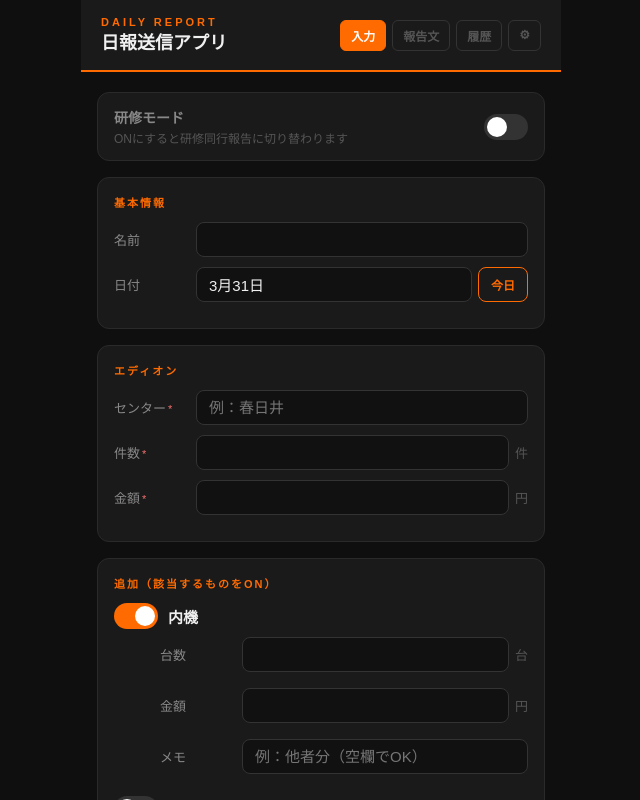
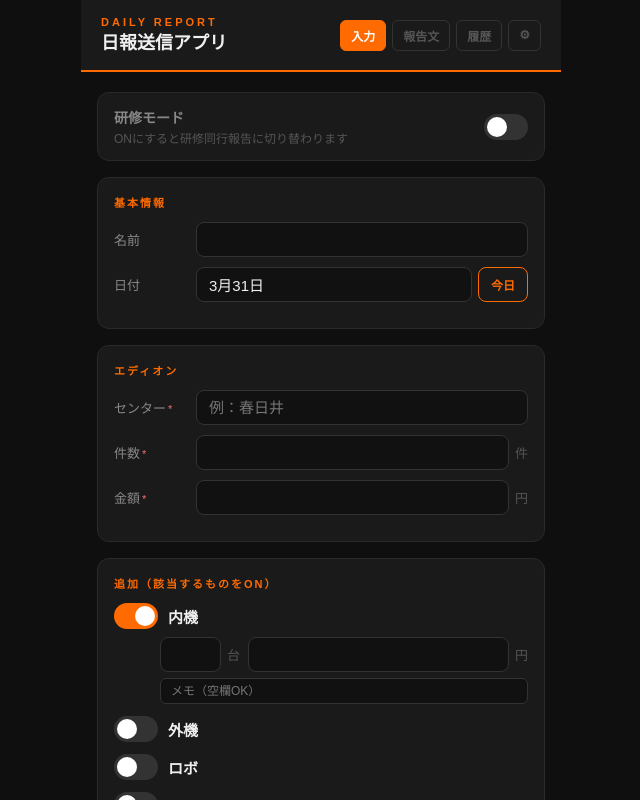
Before and after one commit to sho08riku112509-sketch/report-app, a React (Vite) app: page / in a window 1280 px wide. Both pictures are taken after a click on the element 455 px from the left and 616 px from the top of the page. Shown: the top 800 px of the page, without its empty margins (319-959 px from the left). Built offline with nearby package versions, Linux system fonts and the light colour scheme.

Commit message:
追加項目のレイアウトをコンパクトに（台数と金額を横並び）
Co-Authored-By: Claude Opus 4.6 <noreply@anthropic.com>

```diff
--- a/src/App.jsx
+++ b/src/App.jsx
@@ -855,22 +855,29 @@ function res(obj) {
                       </div>
                       {a.enabled && (
                         <div style={{ paddingLeft: 46, display: "flex", flexDirection: "column", gap: 6 }}>
-                          {item.hasCount && (
-                            <Row label="台数" t={t}>
-                              <Input value={a.count} onChange={(v) => updateAddition(item.key, "count", v)} type="number" suffix="台" t={t} />
-                            </Row>
+                          {item.hasCount ? (
+                            <div style={{ display: "flex", gap: 8, alignItems: "center" }}>
+                              <div style={{ flex: "0 0 80px" }}>
+                                <Input value={a.count} onChange={(v) => updateAddition(item.key, "count", v)} type="number" suffix="台" t={t} />
+                              </div>
+                              <div style={{ flex: 1 }}>
+                                <MoneyInput value={a.amount} onChange={(v) => updateAddition(item.key, "amount", v)} t={t} />
+                              </div>
+                            </div>
+                          ) : (
+                            <MoneyInput value={a.amount} onChange={(v) => updateAddition(item.key, "amount", v)} t={t} />
                           )}
-                          <Row label="金額" t={t}>
-                            <MoneyInput value={a.amount} onChange={(v) => updateAddition(item.key, "amount", v)} t={t} />
-                          </Row>
-                          <Row label="メモ" t={t}>
-                            <Input
-                              value={a.detail || ""}
-                              onChange={(v) => updateAddition(item.key, "detail", v)}
-                              placeholder={item.key === "sonota" ? "例：抗菌2台" : "例：他者分（空欄でOK）"}
-                              t={t}
-                            />
-                          </Row>
+                          <input
+                            type="text"
+                            value={a.detail || ""}
+                            onChange={(e) => updateAddition(item.key, "detail", e.target.value)}
+                            placeholder={item.key === "sonota" ? "例：抗菌2台" : "メモ（空欄OK）"}
+                            style={{
+                              background: t.input, border: `1px solid ${t.inputBorder}`,
+                              borderRadius: 6, color: t.text, padding: "5px 10px",
+                              fontSize: 12, outline: "none", width: "100%", boxSizing: "border-box",
+                            }}
+                          />
                         </div>
                       )}
                     </div>
```
